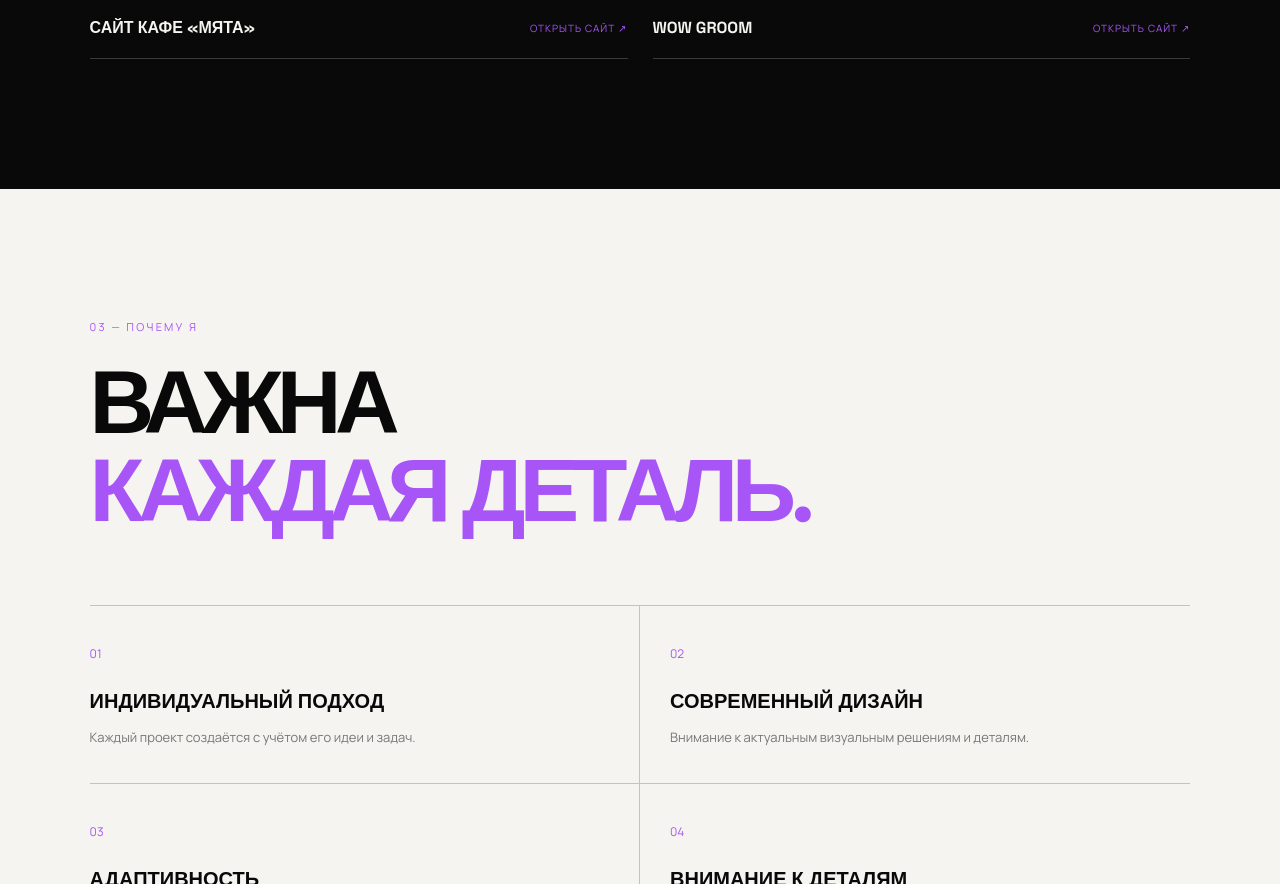
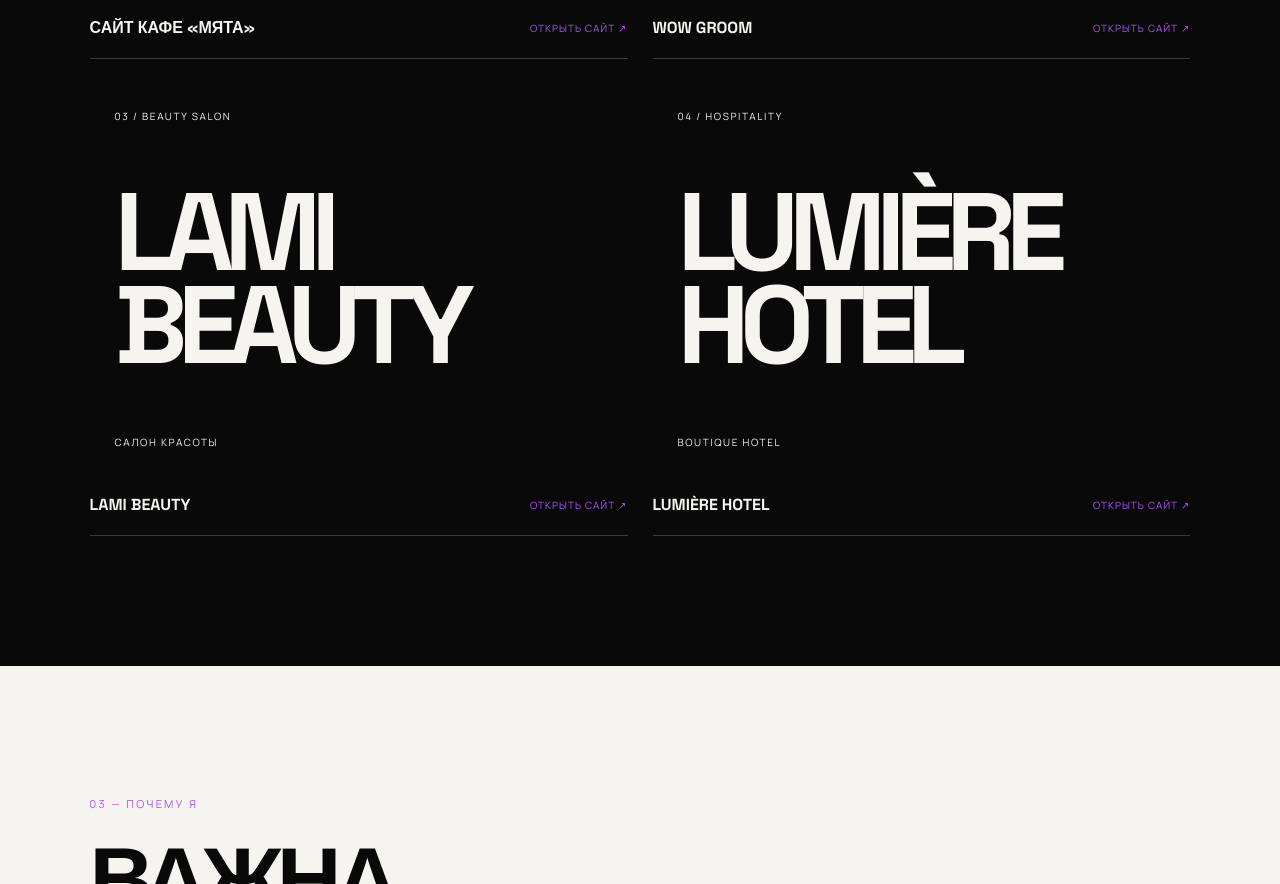
Before and after one commit to mila-na1/milana-studio, a plain HTML site: page index.html in a window 1280 px wide. Shown: the part 2707-3591 px from the top of the page. Drawn offline with Linux system fonts and the light colour scheme.

Commit message:
Update index.html

```diff
--- a/index.html
+++ b/index.html
@@ -561,6 +561,29 @@
             <span>ОТКРЫТЬ САЙТ ↗</span>
           </div>
         </a>
+        <a class="project-preview" href="https://mila-na1.github.io/lami-beauty/" target="_blank" rel="noopener noreferrer">
+  <div class="project-visual project-beauty">
+    <span class="project-label">03 / BEAUTY SALON</span>
+    <span class="project-big">LAMI BEAUTY</span>
+    <span class="project-small">САЛОН КРАСОТЫ</span>
+  </div>
+  <div class="project-info">
+    <h3>LAMI BEAUTY</h3>
+    <span>ОТКРЫТЬ САЙТ ↗</span>
+  </div>
+</a>
+
+<a class="project-preview" href="https://mila-na1.github.io/lumiere-hotel/" target="_blank" rel="noopener noreferrer">
+  <div class="project-visual project-hotel">
+    <span class="project-label">04 / HOSPITALITY</span>
+    <span class="project-big">LUMIÈRE HOTEL</span>
+    <span class="project-small">BOUTIQUE HOTEL</span>
+  </div>
+  <div class="project-info">
+    <h3>LUMIÈRE HOTEL</h3>
+    <span>ОТКРЫТЬ САЙТ ↗</span>
+  </div>
+</a>
       </div>
     </section>
 
```
